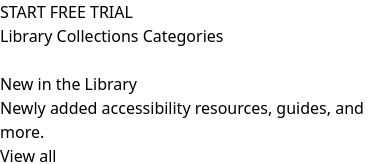
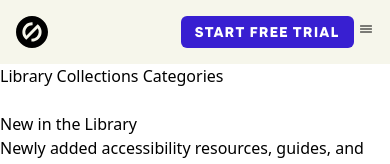
Before and after one commit to kxng0109/stark, a website: page public/index.html in a window 390 px wide. Shown: the top 164 px of the page. Drawn offline with nearby package versions, Linux system fonts and the light colour scheme.

Commit message:
Styled the navbar for mobile

```diff
--- a/public/index.html
+++ b/public/index.html
@@ -5,16 +5,23 @@
 	<meta charset="UTF-8">
 	<meta name="viewport" content="width=device-width, initial-scale=1.0">
 	<link rel="stylesheet" type="text/css" href="./styles.css">
+	<script type="module" src="https://unpkg.com/ionicons@7.1.0/dist/ionicons/ionicons.esm.js" defer></script>
+	<script nomodule src="https://unpkg.com/ionicons@7.1.0/dist/ionicons/ionicons.js" defer></script>
 	<title>Library: Accessibility resources, guides, communities, and more</title>
 </head>
 
-<body>
+<body id="container">
 	<header>
-		<navbar>
-			<!-- Image -->
+		<navbar id="navbar">
+			<svg width="32" height="32" viewBox="0 0 32 32" fill="none" xmlns="http://www.w3.org/2000/svg"
+				aria-label="Home">
+				<path fill-rule="evenodd" clip-rule="evenodd"
+					d="M16 32C24.8366 32 32 24.8366 32 16C32 7.16344 24.8366 0 16 0C7.16344 0 0 7.16344 0 16C0 24.8366 7.16344 32 16 32ZM15.4225 22.7124V25.607C18.1716 25.7753 20.8606 24.7551 22.806 22.8056C26.5647 19.0469 26.5647 12.9531 22.806 9.19477C22.4644 8.85297 22.0977 8.53716 21.709 8.25L19.6336 10.3252L10.3245 19.6332C8.61894 16.9674 8.99804 13.4741 11.2358 11.2362C12.6405 9.8287 14.5963 9.11525 16.5775 9.28762V6.39295C13.8284 6.22472 11.1394 7.24504 9.19403 9.19458C5.43532 12.9532 5.43532 19.047 9.19403 22.8054C9.53564 23.1472 9.90231 23.463 10.291 23.7501L12.3663 21.675L21.6754 12.3668C23.381 15.0325 23.0019 18.5259 20.7641 20.7638C19.3594 22.1713 17.4036 22.8847 15.4225 22.7124Z"
+					fill="currentColor"></path>
+			</svg>
 			<div>
-				<button>START FREE TRIAL</button>
-				<!-- Insert hamburger menu icon here -->
+				<button id="header-button">START FREE TRIAL</button>
+				<ion-icon name="menu-outline"></ion-icon>
 			</div>
 		</navbar>
 
--- a/src/styles.css
+++ b/src/styles.css
@@ -1,3 +1,25 @@
 @tailwind base;
 @tailwind components;
 @tailwind utilities;
+
+@font-face {
+	font-family: ArminGroteskBlack;
+	src: url("./assets/fonts/ArminGroteskBlack.otf");
+	font-weight: 900;
+}
+
+body#container {
+	/*	@apply px-4*/
+}
+
+#navbar {
+	@apply flex flex-row justify-between items-center p-4 bg-yellow-white;
+}
+
+#header-logo {
+	fill: red !important;
+}
+
+#header-button {
+	@apply bg-blue text-white text-sm tracking-widest font-[ArminGroteskBlack] px-3.5 py-1.5 rounded-md;
+}
--- a/tailwind.config.js
+++ b/tailwind.config.js
@@ -3,7 +3,15 @@ module.exports = {
   relative: true,
   content: ["./public/index.html", "./src/**/*.ts"],
   theme: {
-    extend: {},
+    extend: {
+      colors: {
+        'yellow-white': '#f6f6eb',
+        'gold': '#f0d062',
+        'blue': '#381fd1',
+        'hover-blue': '#4b34d4',
+        'dark-blue': '#10284b',
+      }
+    },
   },
   plugins: [],
 }
```
Also changed, not shown: public/assets/Images/logo/logo.svg (added), public/styles.css.
